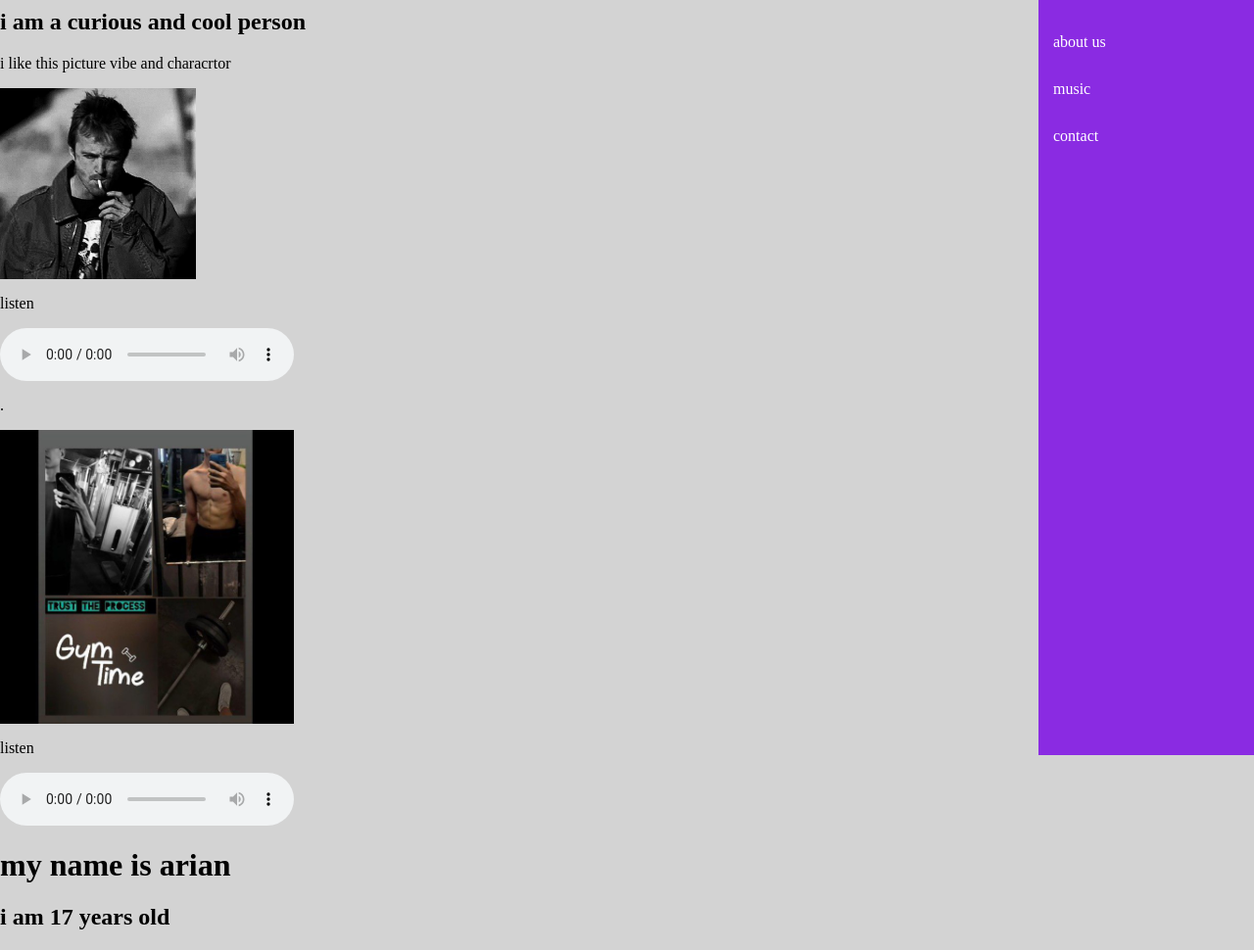
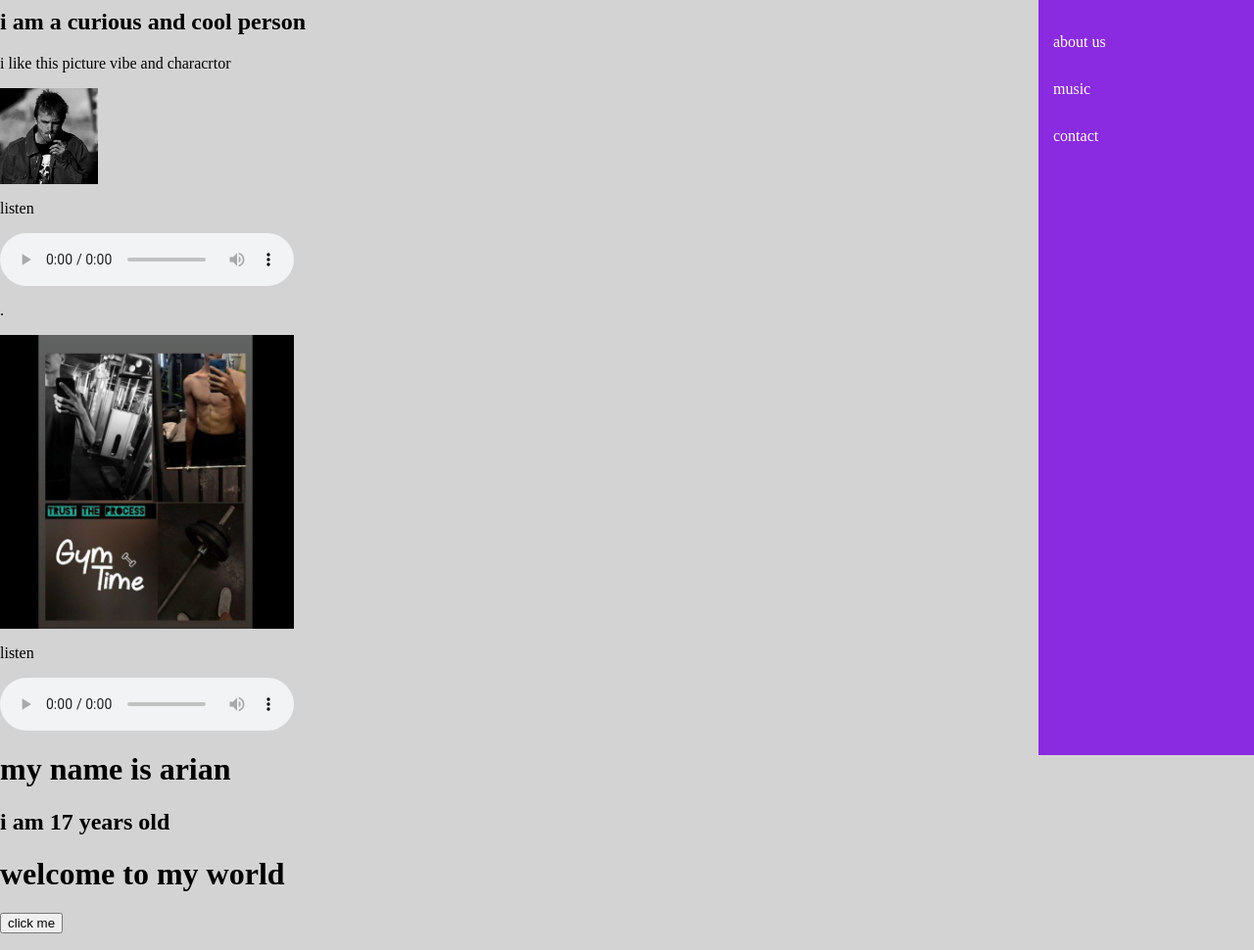
Before and after one commit to arian-k-7/arian-1, a plain HTML site: page index.html in a window 1280 px wide. Shown: the part 49-1019 px from the top of the page at 98% size. Drawn offline with Linux system fonts and the light colour scheme.

Commit message:
Add files via upload

```diff
--- a/index.html
+++ b/index.html
@@ -48,7 +48,7 @@ font-size:20x;
 <h1>welcome to my world</h1>
 <h2> i am a curious and cool person</h2>
 <p> i like this picture vibe and characrtor</p>
-<img src="07e96a1b0dfdaf65977fbc086b7c7d57.jpg" alt="jesse pinkman" width="200">
+<img src="07e96a1b0dfdaf65977fbc086b7c7d57.jpg" alt="jesse pinkman" width="100">
 <p> listen<p>
 <audio controls>
 <source src="1777822031379-c2acdfb2-amir-tataloo-man-2.mp3" type="audio/mpeg">
@@ -61,6 +61,19 @@ font-size:20x;
 </audio>
 <h1>my name is arian</h1>
 <h2> i am 17 years old</h2>
+<h1 id="title">
+welcome to my world
+</h1>
+<button
+onclick="changetext()">
+click me
+</button>
+<script>
+    function change text(){
+document.getelementbyid("title").innerhtml="درود آرین هستم";
+    }
+</script>
+
 
 </body>
 </html>
```
